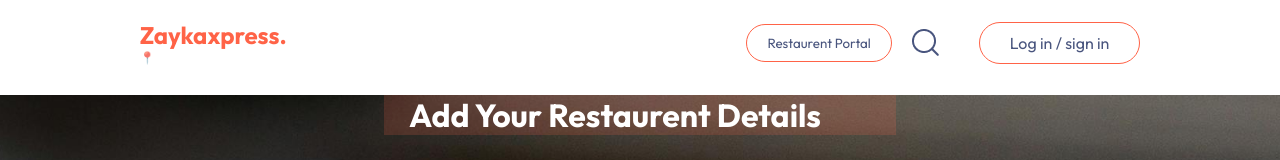
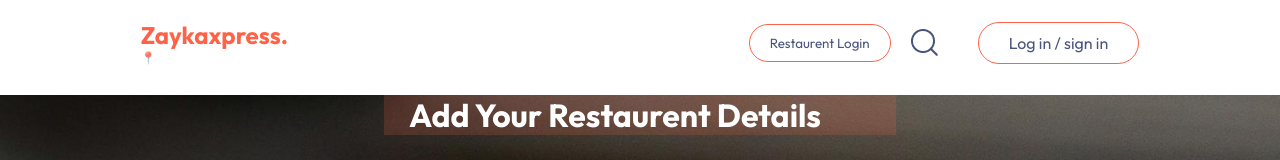
Before and after one commit to Aniketpundir/tomato-frontend, a React (Vite) app: page /AddRestaurent in a window 1280 px wide. Shown: the top 160 px of the page. Built offline with nearby package versions, Linux system fonts and the light colour scheme; no server answers.

Commit message:
Change in UI/UX

```diff
--- a/src/components/Navbar/Navbar.jsx
+++ b/src/components/Navbar/Navbar.jsx
@@ -81,7 +81,7 @@ const Navbar = ({ setShowLogin, setRestLogin }) => {
             {!token ? (
               !tokens ? (
                 <button onClick={() => setRestLogin(true)}>
-                  Restaurent Portal
+                  Restaurent Login
                 </button>
               ) : (
                 <button onClick={logout1}>Log Out</button>
--- a/src/components/RestaurentAdd/RestaurentAdd.css
+++ b/src/components/RestaurentAdd/RestaurentAdd.css
@@ -111,7 +111,7 @@
     display: flex;
 } */
 
-.email-otp input{
+.email-otps input{
     position: relative;
     width: 93%;
 }
--- a/src/components/RestaurentAdd/RestaurentAdd.jsx
+++ b/src/components/RestaurentAdd/RestaurentAdd.jsx
@@ -50,7 +50,7 @@ const RestaurentAdd = ({ setRestLogin }) => {
             <img onClick={() => setRestLogin(false)} src={assets.cross_icon} />
           </div>
           <div className="login-popup-input">
-            <div className="email-otp">
+            <div className="email-otps">
               <input
                 type="text"
                 name="email"
```
